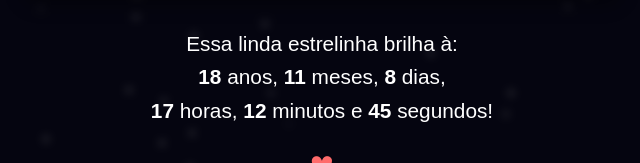
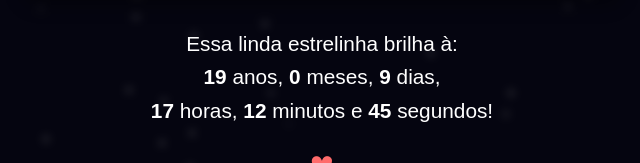
Before and after one commit to THR3NCH/niver, a plain HTML site: page index.html in a window 1280 px wide. Shown: the part 627-790 px from the top of the page, 318-958 px from the left. Drawn offline with Linux system fonts and the light colour scheme.

Commit message:
alteração contador data

```diff
--- a/index.html
+++ b/index.html
@@ -52,7 +52,7 @@
     <!-- Scripts -->
     <script>
         // === Configurações ===
-        const birthDate = new Date(2006, 5, 22);
+        const birthDate = new Date(2006, 4, 22);
         const photos = [
             "media/foto1.jpeg", "media/foto2.jpeg", "media/foto3.jpeg",
             "media/foto4.jpeg", "media/foto5.jpeg", "media/foto6.jpeg",
```
